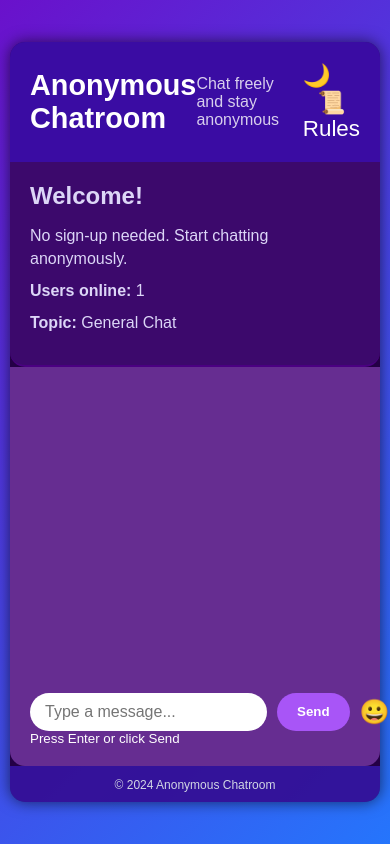
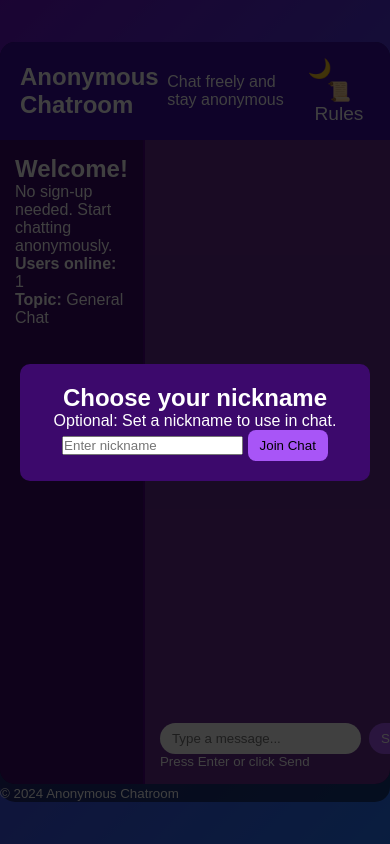
Before and after one commit to Shreya9369/Anonymous-Chatroom, a plain HTML site: page frontend/index.html in a window 390 px wide. Drawn offline with nearby package versions, Linux system fonts and the light colour scheme; no server answers.

Commit message:
Update style.css

```diff
--- a/frontend/style.css
+++ b/frontend/style.css
@@ -1,308 +1,192 @@
-/* Basic Reset */
+/* Reset & basic */
 * {
-  box-sizing: border-box;
   margin: 0;
   padding: 0;
-  font-family: Arial, Helvetica, sans-serif;
+  box-sizing: border-box;
+  font-family: Arial, sans-serif;
 }
 
 body {
-  background: linear-gradient(135deg, #6a11cb, #2575fc);
   height: 100vh;
   display: flex;
   justify-content: center;
   align-items: center;
+  background: linear-gradient(135deg, #6a11cb, #2575fc);
   color: white;
-  user-select: none;
-  padding: 10px;
 }
 
 .chat-app {
-  background-color: rgba(0, 0, 0, 0.5);
+  background: rgba(0, 0, 0, 0.5);
   width: 100%;
   max-width: 1000px;
   height: 90vh;
   border-radius: 15px;
-  box-shadow: 0 0 15px rgba(0, 0, 0, 0.6);
   display: flex;
   flex-direction: column;
 }
 
 /* Header */
 .chat-header {
-  background-color: #3a0ca3;
-  padding: 20px;
-  border-top-left-radius: 15px;
-  border-top-right-radius: 15px;
+  background: #3a0ca3;
+  padding: 15px 20px;
   display: flex;
   justify-content: space-between;
   align-items: center;
+  border-top-left-radius: 15px;
+  border-top-right-radius: 15px;
 }
 
 .chat-header h1 {
-  font-size: 1.8rem;
+  font-size: 1.5rem;
 }
 
-.chat-header p {
-  font-size: 1rem;
-  opacity: 0.8;
+.chat-header button {
+  background: none;
+  border: none;
+  color: white;
+  cursor: pointer;
+  font-size: 1.2rem;
+  margin-left: 10px;
 }
 
-.header-buttons button {
-  background: transparent;
-  border: none;
-  color: white;
-  font-size: 1.4rem;
-  margin-left: 15px;
-  cursor: pointer;
-  transition: transform 0.2s ease;
-}
-
-.header-buttons button:hover {
-  transform: scale(1.2);
-}
-
-/* Main Chat Area */
+/* Main chat */
 .chat-main {
   flex: 1;
   display: flex;
-  background-color: #240046;
+  background: #240046;
+  border-radius: 0 0 15px 15px;
+  overflow: hidden;
 }
 
-/* Sidebar */
 .chat-sidebar {
-  width: 280px;
-  background-color: #3c096c;
-  padding: 20px;
-  color: #dcd6f7;
+  width: 250px;
+  background: #3c096c;
+  padding: 15px;
   border-right: 2px solid #4b0082;
 }
 
-.chat-sidebar h2 {
-  margin-bottom: 15px;
-}
-
-.chat-sidebar p {
-  margin-bottom: 10px;
-  line-height: 1.4;
-}
-
-/* Chat Area */
 .chat-area {
   flex: 1;
   display: flex;
   flex-direction: column;
-  padding: 20px;
-  position: relative;
-  background-color: #662d91;
-  border-radius: 0 15px 15px 0;
+  padding: 15px;
+  background: #662d91;
 }
 
-/* Messages List */
+/* Messages */
 .chat-messages {
   list-style: none;
-  flex-grow: 1;
+  flex: 1;
   overflow-y: auto;
   margin-bottom: 10px;
-  padding-right: 10px;
 }
 
 .chat-message {
-  margin-bottom: 12px;
-  padding: 10px 15px;
-  background-color: #9f86c0;
-  border-radius: 15px;
+  padding: 8px 12px;
+  border-radius: 10px;
+  margin-bottom: 10px;
   max-width: 70%;
   word-wrap: break-word;
-  color: white;
   position: relative;
-  font-size: 0.95rem;
 }
 
-/* User message align right */
 .chat-message.user {
-  background-color: #5a189a;
+  background: #5a189a;
   margin-left: auto;
-  border-bottom-right-radius: 3px;
 }
 
-/* System message style */
 .chat-message.system {
-  background-color: #7b2ff7;
-  margin: 0 auto 12px;
+  background: #7b2ff7;
+  text-align: center;
   font-style: italic;
-  max-width: 60%;
 }
 
-/* Nickname in message */
 .chat-message .nickname {
   font-weight: bold;
-  margin-bottom: 4px;
+  margin-bottom: 3px;
 }
 
-/* Timestamp */
 .chat-message .timestamp {
   font-size: 0.7rem;
   opacity: 0.7;
   position: absolute;
-  bottom: 5px;
-  right: 10px;
+  bottom: 2px;
+  right: 5px;
 }
 
-/* Typing indicator */
-.typing-indicator {
-  font-style: italic;
-  opacity: 0.7;
-  margin-bottom: 10px;
-  min-height: 20px;
+/* Form */
+.chat-form {
+  display: flex;
+  gap: 8px;
 }
 
-/* Message form */
-.chat-form {
-  display: flex;
-  gap: 10px;
-}
-
-.chat-form input[type="text"] {
+.chat-form input {
   flex: 1;
-  padding: 10px 15px;
+  padding: 8px 12px;
   border-radius: 20px;
   border: none;
-  font-size: 1rem;
-}
-
-.chat-form input[type="text"]:focus {
-  outline: 2px solid #a855f7;
 }
 
 .chat-form .btn {
-  background-color: #a855f7;
+  background: #a855f7;
   border: none;
+  padding: 8px 12px;
+  border-radius: 20px;
+  cursor: pointer;
   color: white;
-  padding: 10px 20px;
-  border-radius: 20px;
-  font-weight: bold;
-  cursor: pointer;
-  transition: background-color 0.3s ease;
 }
 
 .chat-form .btn:hover {
-  background-color: #7c3aed;
+  background: #7c3aed;
 }
 
-/* Emoji button */
+/* Emoji picker */
 .emoji-btn {
-  background: transparent;
+  font-size: 1.3rem;
+  background: none;
   border: none;
-  font-size: 1.5rem;
   cursor: pointer;
-  user-select: none;
-  color: white;
-  transition: transform 0.2s ease;
 }
 
-.emoji-btn:hover {
-  transform: scale(1.3);
-}
-
-/* Footer */
-.chat-footer {
-  background-color: #3a0ca3;
-  padding: 10px 20px;
-  border-bottom-left-radius: 15px;
-  border-bottom-right-radius: 15px;
-  text-align: center;
-  font-size: 0.9rem;
-  opacity: 0.8;
-}
-
-/* Modal Styles */
+/* Modal */
 .modal {
   display: none;
   position: fixed;
   inset: 0;
-  background-color: rgba(0,0,0,0.75);
+  background: rgba(0, 0, 0, 0.75);
   justify-content: center;
   align-items: center;
-  z-index: 100;
-  padding: 20px;
-}
-
-.modal[aria-hidden="false"] {
-  display: flex;
 }
 
 .modal-content {
   background: #3c096c;
-  padding: 25px 30px;
-  border-radius: 15px;
-  max-width: 400px;
-  width: 100%;
+  padding: 20px;
+  border-radius: 10px;
   color: white;
   text-align: center;
-}
-
-.modal-content h2 {
-  margin-bottom: 20px;
-}
-
-.modal-content p {
-  margin-bottom: 20px;
-  line-height: 1.5;
-}
-
-.modal-content ul {
-  text-align: left;
-  margin-bottom: 25px;
-  list-style: inside disc;
+  max-width: 350px;
+  width: 90%;
 }
 
 .modal-content button {
-  background-color: #a855f7;
+  background: #a855f7;
   border: none;
-  padding: 10px 15px;
-  border-radius: 10px;
-  color: white;
-  font-weight: bold;
+  padding: 8px 12px;
+  border-radius: 8px;
   cursor: pointer;
-  transition: background-color 0.3s ease;
 }
 
 .modal-content button:hover {
-  background-color: #7c3aed;
+  background: #7c3aed;
 }
 
-/* Responsive for smaller screens */
-@media (max-width: 768px) {
-  .chat-main {
-    flex-direction: column;
-  }
-
-  .chat-sidebar {
-    width: 100%;
-    border-right: none;
-    border-bottom: 2px solid #4b0082;
-    border-radius: 0 0 15px 15px;
-  }
-
-  .chat-area {
-    border-radius: 0 0 15px 15px;
-    height: 60vh;
-  }
+/* Show modal */
+.modal.active {
+  display: flex;
 }
 
-:root {
-  --bg: #6a11cb;
-  --text-color: white;
+/* Light theme */
+body.light-theme {
+  background: #f0f0f0;
+  color: black;
 }
-
-body {
-  background: linear-gradient(135deg, var(--bg), #2575fc);
-  color: var(--text-color);
-}
-
-/* Light Theme Overrides */
-body.light-theme {
-  --bg: white;
-  --text-color: black;
-}
```
